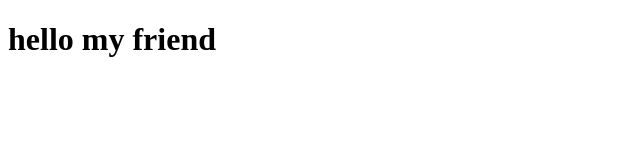
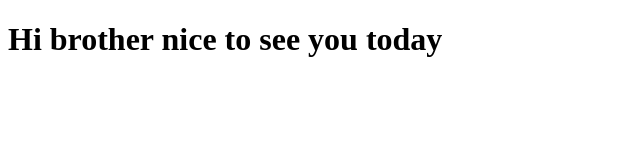
Before and after one commit to HusseinYagoubYousif/alight-websitee, a plain HTML site: page index.html in a window 1280 px wide. Shown: the whole page, without its empty margins (0-640 px from the left). Drawn offline with Linux system fonts and the light colour scheme.

Commit message:
Iam to you brother

```diff
--- a/index.html
+++ b/index.html
@@ -6,6 +6,6 @@
     <title>Document</title>
 </head>
 <body>
-    <h1>hello my friend</h1>
+    <h1>Hi brother nice to see you today</h1>
 </body>
 </html>
```
